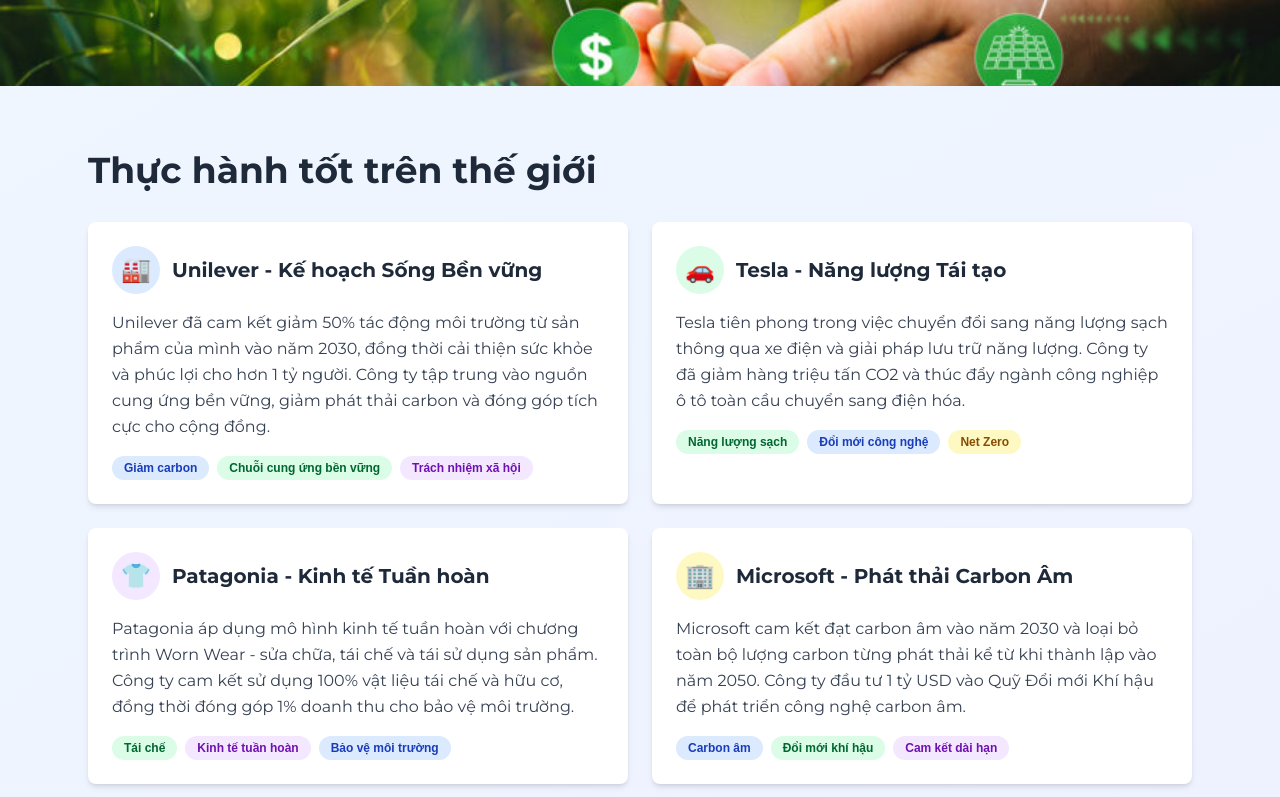
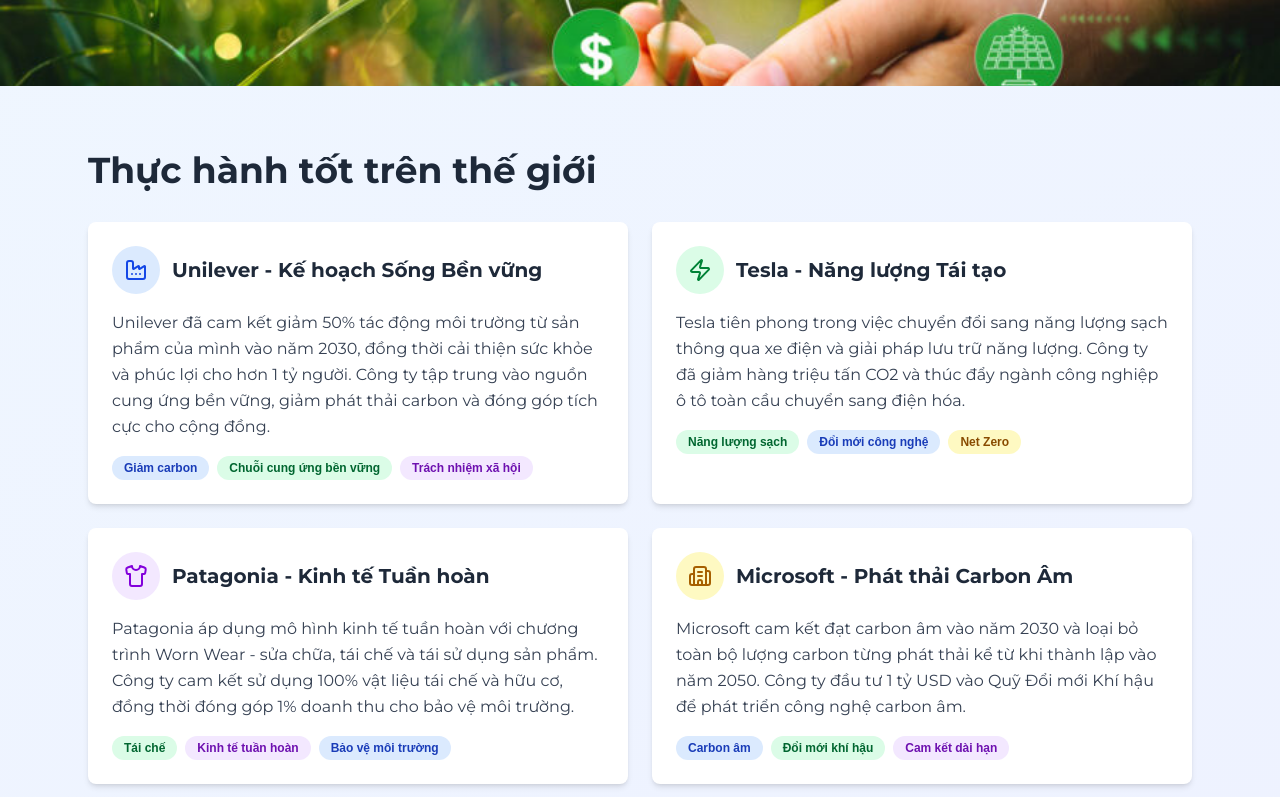
Before and after one commit to aitechdev79/sus_agri_mekong, a Next.js app: page /global_best_practice in a window 1280 px wide. Shown: the part 478-1275 px from the top of the page. Built offline with nearby package versions, Linux system fonts and the light colour scheme; no server answers.

Commit message:
Use Lucide icons in global practices

```diff
--- a/src/app/global_best_practice/page.tsx
+++ b/src/app/global_best_practice/page.tsx
@@ -3,6 +3,7 @@
 import NavigationBar from '@/components/NavigationBar';
 import Footer from '@/components/Footer';
 import Image from 'next/image';
+import { Building2, Factory, Shirt, Zap } from 'lucide-react';
 
 export default function GlobalBestPracticePage() {
   return (
@@ -36,8 +37,8 @@ export default function GlobalBestPracticePage() {
               {/* Example 1 */}
               <div className="bg-white rounded-lg p-6 shadow-md hover:shadow-xl transition-shadow duration-300">
                 <div className="flex items-center gap-3 mb-4">
-                  <div className="w-12 h-12 bg-blue-100 rounded-full flex items-center justify-center">
-                    <span className="text-2xl">🏭</span>
+                  <div className="w-12 h-12 bg-blue-100 rounded-full flex items-center justify-center text-blue-700">
+                    <Factory className="w-6 h-6" />
                   </div>
                   <h3 className="font-montserrat font-bold text-xl text-gray-800">
                     Unilever - Kế hoạch Sống Bền vững
@@ -64,8 +65,8 @@ export default function GlobalBestPracticePage() {
               {/* Example 2 */}
               <div className="bg-white rounded-lg p-6 shadow-md hover:shadow-xl transition-shadow duration-300">
                 <div className="flex items-center gap-3 mb-4">
-                  <div className="w-12 h-12 bg-green-100 rounded-full flex items-center justify-center">
-                    <span className="text-2xl">🚗</span>
+                  <div className="w-12 h-12 bg-green-100 rounded-full flex items-center justify-center text-green-700">
+                    <Zap className="w-6 h-6" />
                   </div>
                   <h3 className="font-montserrat font-bold text-xl text-gray-800">
                     Tesla - Năng lượng Tái tạo
@@ -92,8 +93,8 @@ export default function GlobalBestPracticePage() {
               {/* Example 3 */}
               <div className="bg-white rounded-lg p-6 shadow-md hover:shadow-xl transition-shadow duration-300">
                 <div className="flex items-center gap-3 mb-4">
-                  <div className="w-12 h-12 bg-purple-100 rounded-full flex items-center justify-center">
-                    <span className="text-2xl">👕</span>
+                  <div className="w-12 h-12 bg-purple-100 rounded-full flex items-center justify-center text-purple-700">
+                    <Shirt className="w-6 h-6" />
                   </div>
                   <h3 className="font-montserrat font-bold text-xl text-gray-800">
                     Patagonia - Kinh tế Tuần hoàn
@@ -120,8 +121,8 @@ export default function GlobalBestPracticePage() {
               {/* Example 4 */}
               <div className="bg-white rounded-lg p-6 shadow-md hover:shadow-xl transition-shadow duration-300">
                 <div className="flex items-center gap-3 mb-4">
-                  <div className="w-12 h-12 bg-yellow-100 rounded-full flex items-center justify-center">
-                    <span className="text-2xl">🏢</span>
+                  <div className="w-12 h-12 bg-yellow-100 rounded-full flex items-center justify-center text-yellow-700">
+                    <Building2 className="w-6 h-6" />
                   </div>
                   <h3 className="font-montserrat font-bold text-xl text-gray-800">
                     Microsoft - Phát thải Carbon Âm
```
